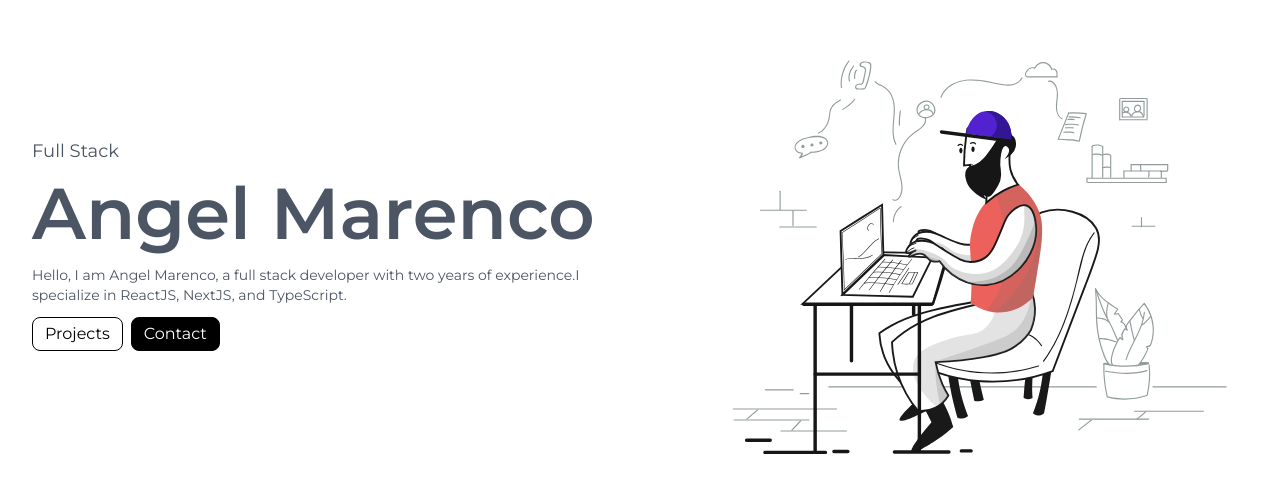
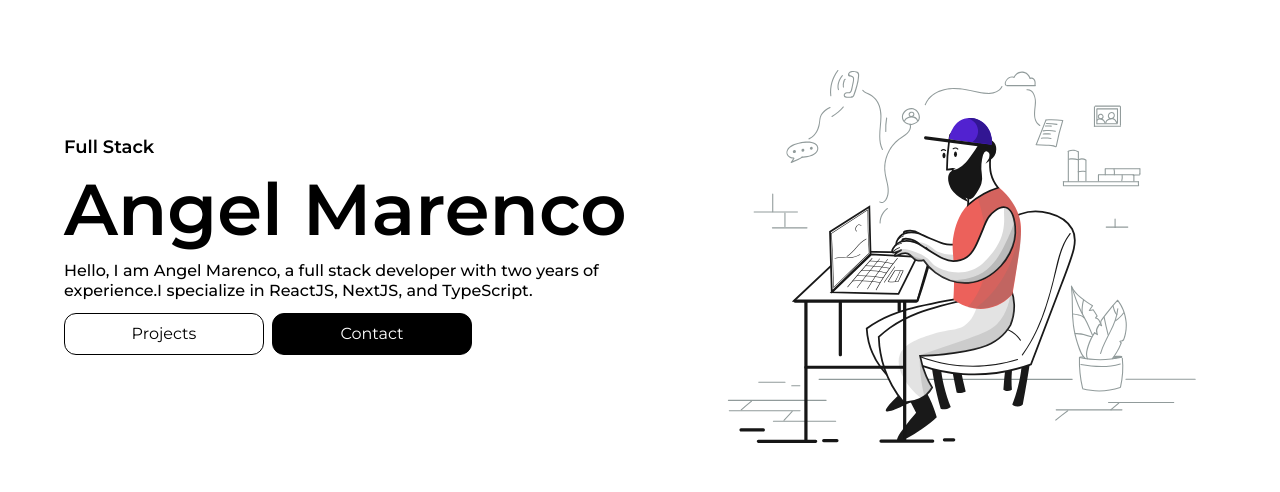
Before and after one commit to JsMarenco/portfolio, a Next.js app: page / in a window 1280 px wide. Shown: the part 156-648 px from the top of the page. Built offline with nearby package versions, Linux system fonts and the light colour scheme; no server answers.

Commit message:
Change font color, font weight, and button sizes

```diff
--- a/src/components/Hero/index.tsx
+++ b/src/components/Hero/index.tsx
@@ -44,26 +44,26 @@
   }, [])
 
   return (
-    <section className="flex align-center justify-center flex-col-reverse sm:flex-row w-full h-screen snap-center px-4 sm:px-8">
+    <section className="flex align-center justify-center flex-col-reverse w-full h-screen overflow-auto sm:flex-row max-w-[1200px] px-4 sm:px-6 mx-auto snap-center">
       <div className="md:w-1/2 text-center md:text-left mt-4 sm:mt-0">
-        <span className="text-lg text-gray-600">{user.role}</span>
+        <span className="text-lg font-semibold text-black">{user.role}</span>
 
-        <h1 className="text-gray-600 text-5xl font-bold my-3 sm:text-7xl">
+        <h1 className="text-black text-5xl font-bold my-3 sm:text-7xl">
           {user.name}
         </h1>
 
-        <p className="text-gray-600 text-sm mt-4"> {user.description} </p>
+        <p className="text-black text-ml leading-5 font-medium mt-4"> {user.description} </p>
 
-        <nav className="flex align-center justify-center sm:justify-start gap-2 mt-3">
+        <nav className="flex align-center justify-center flex-col sm:flex-row sm:justify-start gap-2 mt-3">
           <button
-            className="rounded-lg px-3 py-1 text-center text-black bg-white border border-black hover:bg-black hover:text-white"
+            className="rounded-xl px-4 py-2 w-[250px] sm:max-w-[150px] md:max-w-[200px] text-center text-black bg-white border border-black hover:bg-black hover:text-white"
             onClick={() => router.push('/#projects')}
           >
             <span>Projects</span>
           </button>
 
           <button
-            className="rounded-lg px-3 py-1 text-center text-white bg-black border border-black hover:bg-white hover:text-black"
+            className="rounded-xl px-4 py-2 w-[250px] sm:max-w-[150px] md:max-w-[200px] text-center text-white bg-black border border-black hover:bg-white hover:text-black"
             onClick={() => router.push('/#contact')}
           >
             <span>Contact</span>
```
